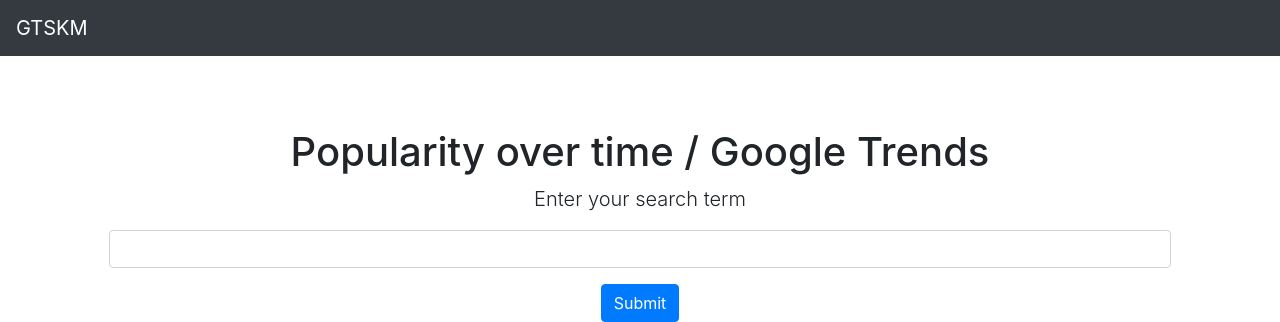
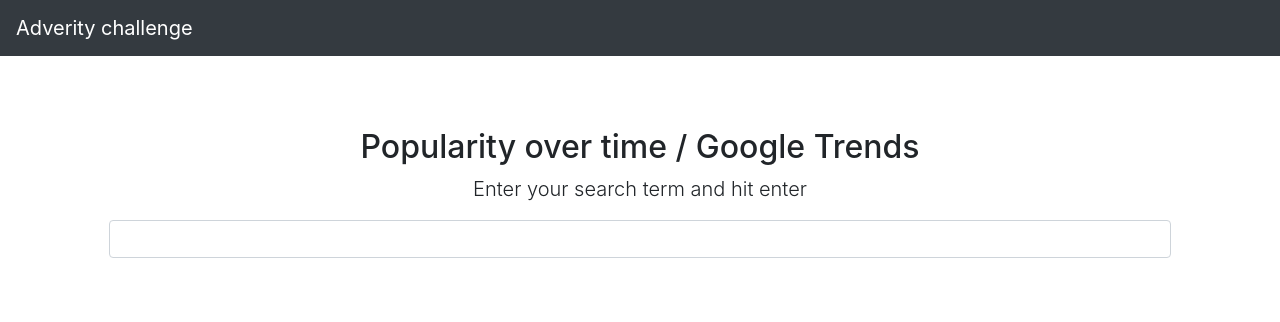
Before and after one commit to catb0y/Google-Trends-friendly-web-app, a Flask app: page / in a window 1280 px wide. Shown: the top 322 px of the page. Run offline with Flask 2, Linux system fonts and the light colour scheme; a map, chart or similar area stays blank; some libraries are stand-ins or nearby versions.

Commit message:
Almost done

```diff
--- a/templates/base.html
+++ b/templates/base.html
@@ -22,10 +22,7 @@
 
 <!-- Navbar -->
     <nav class="navbar navbar-expand-md navbar-dark bg-dark fixed-top">
-      <a class="navbar-brand" href="#">GTSKM</a>
-      <button class="navbar-toggler" type="button" data-toggle="collapse" data-target="#navbarsExampleDefault" aria-controls="navbarsExampleDefault" aria-expanded="false" aria-label="Toggle navigation">
-        <span class="navbar-toggler-icon"></span>
-      </button>
+      <a class="navbar-brand" href="#">Adverity challenge</a>
 
       <div class="collapse navbar-collapse" id="navbarsExampleDefault">
         <ul class="navbar-nav mr-auto">
@@ -39,7 +36,7 @@
 
 
 
-<!-- jquery
+<!-- jQuery / JS
 ================================================== -->
 
 <script src="https://code.jquery.com/jquery-3.2.1.min.js"></script>
@@ -50,7 +47,7 @@
 // add event listener for search field
 $( document ).ready(function() {
   $( "#trend_form" ).submit(function(e) {
-    e.preventDefault();
+    e.preventDefault(); // to avoid continuous refresh
     $("#txt_on_submit").html("Fetching trends for your keywork...<br><br>");
 
     // sending request to the server
@@ -62,8 +59,6 @@
           keyword: keyword_to_look_up
         },
         success: function(response) {
-          // preparing chart
-          var ctx = document.getElementById('myChart').getContext('2d');
 
           // making labels
           var obj = JSON.parse(response)
@@ -78,7 +73,10 @@
 
           $("#txt_on_submit").html("");
 
-          // actual chart
+          // preparing chart
+          var ctx = document.getElementById('myChart').getContext('2d');
+
+          // draw chart
           var chart = new Chart(ctx, {
             type: 'line',
 
--- a/templates/index.html
+++ b/templates/index.html
@@ -6,15 +6,14 @@
 
 <!-- Form -->
   <div class="starter-template">
-    <h1>Popularity over time / Google Trends</h1>
-    <p class="lead">Enter your search term</p>
+    <h2>Popularity over time / Google Trends</h2>
+    <p class="lead">Enter your search term and hit enter</p>
     <div id="txt_on_submit"></div>
 
     <form method="POST" id="trend_form">
       <div class="form-group">
         <input type="text" class="form-control" name="example" id="trendy"/>
       </div>
-      <button type="button" class="btn btn-primary">Submit</button>
     </form>
 
 <!-- Chart -->
```
